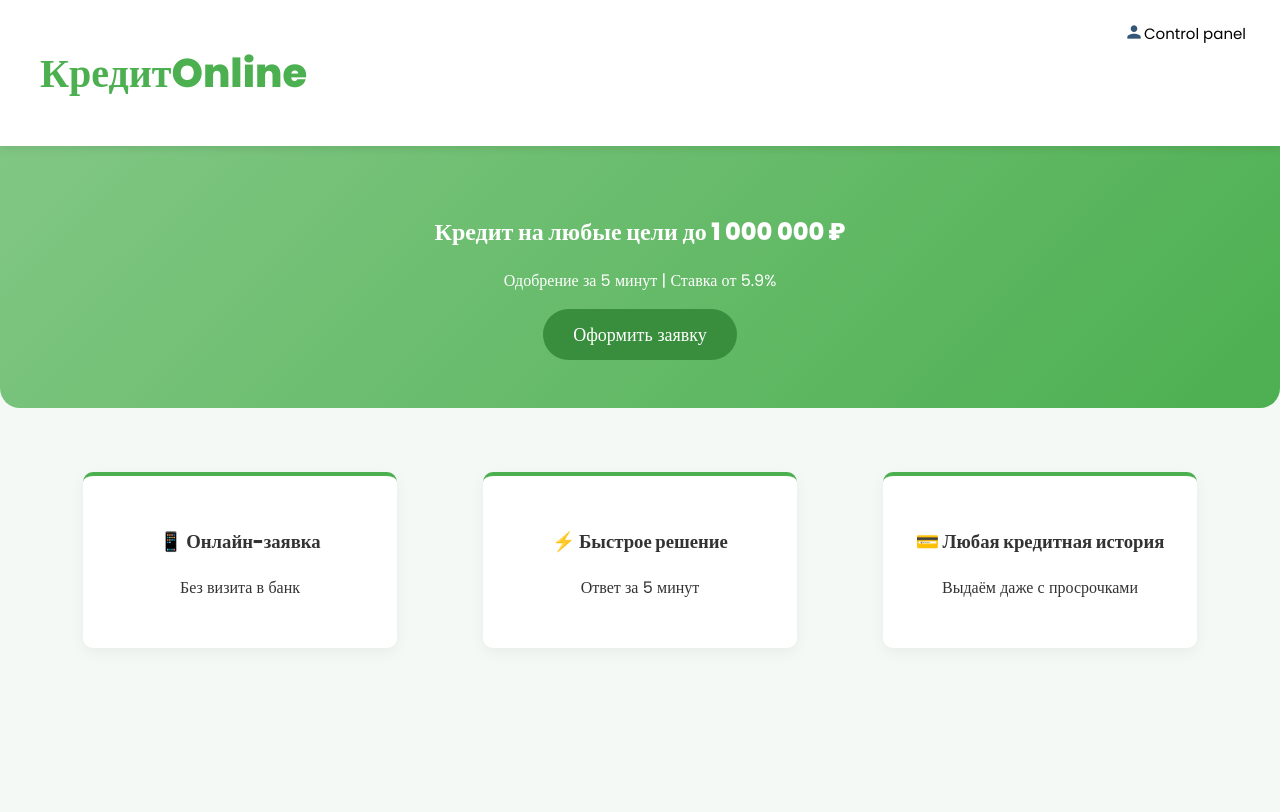
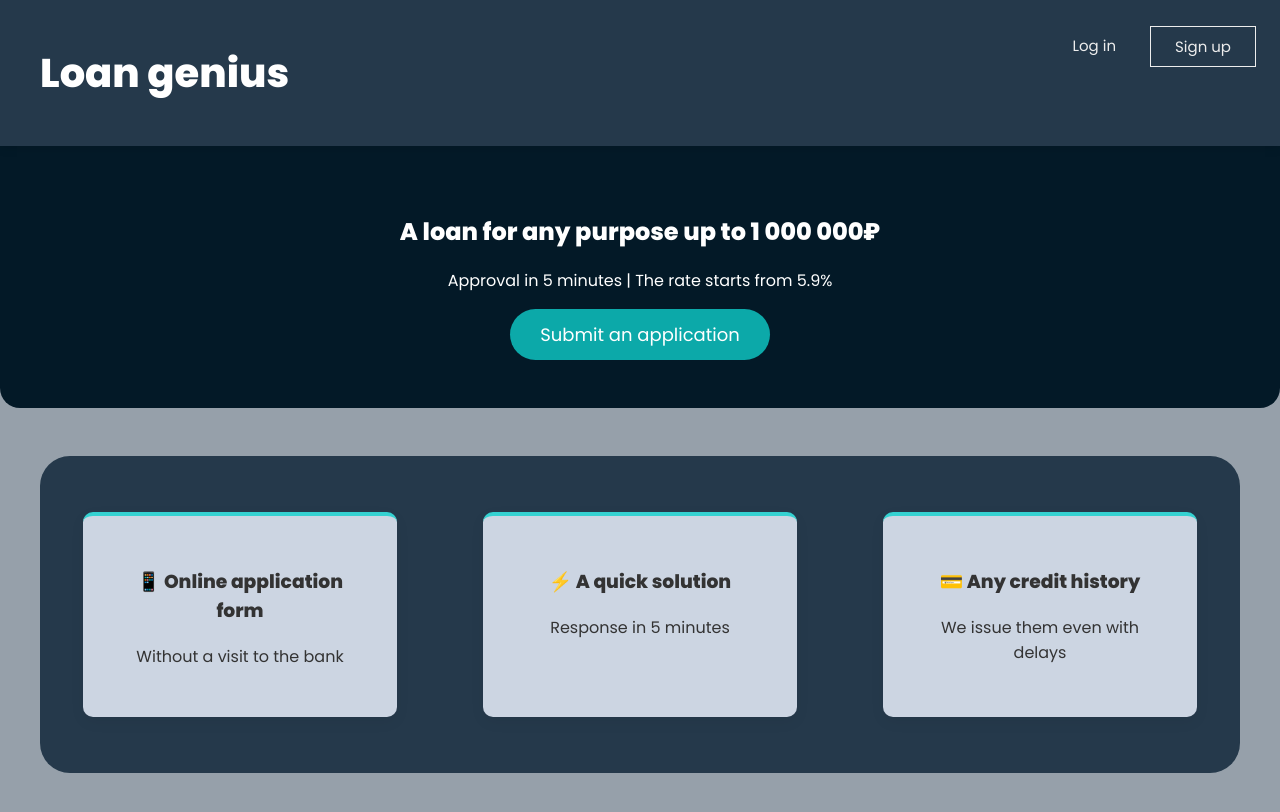
Before and after one commit to Akbar-26122005/loan-genius, a React (Create React App) app: page / in a window 1280 px wide. Shown: the top 812 px of the page. Built offline with nearby package versions, Linux system fonts and the light colour scheme.

Commit message:
Изменен стиль главной страницы

```diff
--- a/src/App.js
+++ b/src/App.js
@@ -10,7 +10,7 @@ function App() {
     <Router>
       <Routes>
           <Route path='/' Component={Home} />
-          <Route path='/auth' Component={Auth} />
+          <Route path='/auth/:is_log_in_mode' Component={Auth} />
           <Route path='*' Component={Error404} />
         </Routes>
     </Router>
--- a/src/components/home.jsx
+++ b/src/components/home.jsx
@@ -1,42 +1,53 @@
 import React from 'react';
+import { useNavigate } from 'react-router-dom';
 import { Link } from 'react-router-dom';
-import './home.css';
+import '../styles/home.css';
 
 function Home() {
+    const navigate = useNavigate();
+
+    const handleNavigate = isLogInMode => {
+        navigate(`/auth/${isLogInMode}`);
+    }
+
     return (
         <body className='mainguard auth'>
             <header>
                 <div class="container">
-                    <h1 id='main-headline'>КредитOnline</h1>
+                    <h1 id='main-headline'>Loan genius</h1>
                 </div>
                 <nav>
-                    <Link to='/auth'>
+                    {/* <Link to='/auth'>
                         <div className='navigate-element'>Control panel</div>
-                    </Link>
+                    </Link> */}
+                    <div className="navigate-panel">
+                        <div className="log-in" onClick={ () => handleNavigate('1') }>Log in</div>
+                        <div className="sign-up" onClick={ () => handleNavigate('0') }>Sign up</div>
+                    </div>
                 </nav>
             </header>
 
             <section class="hero">
                 <div class="container">
-                    <h2>Кредит на любые цели до 1 000 000 ₽</h2>
-                    <p>Одобрение за 5 минут | Ставка от 5.9%</p>
-                    <button class="cta-button">Оформить заявку</button>
+                    <h2>A loan for any purpose up to 1 000 000₽</h2>
+                    <p>Approval in 5 minutes | The rate starts from 5.9%</p>
+                    <button class="cta-button">Submit an application</button>
                 </div>
             </section>
 
             <div class="container">
                 <section class="features">
                     <div class="feature-card">
-                        <h3>📱 Онлайн-заявка</h3>
-                        <p>Без визита в банк</p>
+                        <h3>📱 Online application form</h3>
+                        <p>Without a visit to the bank</p>
                     </div>
                     <div class="feature-card">
-                        <h3>⚡ Быстрое решение</h3>
-                        <p>Ответ за 5 минут</p>
+                        <h3>⚡ A quick solution</h3>
+                        <p>Response in 5 minutes</p>
                     </div>
                     <div class="feature-card">
-                        <h3>💳 Любая кредитная история</h3>
-                        <p>Выдаём даже с просрочками</p>
+                        <h3>💳 Any credit history</h3>
+                        <p>We issue them even with delays</p>
                     </div>
                 </section>
             </div>
--- a/src/components/page404.jsx
+++ b/src/components/page404.jsx
@@ -1,5 +1,5 @@
 import React from 'react';
-import './page404.css';
+import '../styles/page404.css';
 import logo from '../resources/logo.svg';
 
 function Page404() {
--- a/src/components/auth.css
+++ b/src/styles/auth.css
@@ -8,10 +8,10 @@
 }
 
 * {
-  -webkit-user-select: none; /* Chrome/Safari */
-  -moz-user-select: none; /* Firefox */
-  -ms-user-select: none; /* IE/Edge */
-  user-select: none; /* Стандартный синтаксис */
+  -webkit-user-select: none; /* Chrome/Safari         */
+  -moz-user-select: none;    /* Firefox               */
+  -ms-user-select: none;     /* IE/Edge               */
+  user-select: none;         /* Стандартный синтаксис */
 }
 
 .hide {
@@ -35,7 +35,7 @@
 
 .auth-context {
     position: relative;
-    width: 700px; height: 400px;
+    width: 700px; height: 470px;
     background-color: #031927;
     border-radius: 14px;
     overflow: hidden;
@@ -52,18 +52,19 @@ h1.main-text {
 .context-rect {
     position: absolute;
     top: -90px; left: 360px;
-    width: 900px; height: 550px;
+    width: 900px; height: 600px;
     background: linear-gradient(to left, #34d1d1, #0ca9a9);
-    transform: rotate(-10deg);
+    transform: rotate(-6deg);
     /* transition: all 3s ease; */
     transition:
         left 3s ease-out,
         transform 3s ease-in-out;
+    transition-delay: 0.1s;
 }
 
 .rect-state-signUp {
     left: -550px;
-    transform: rotate(10deg);
+    transform: rotate(6deg);
 }
 
 .form {
@@ -89,18 +90,16 @@ h1.main-text {
     transition: all 1s ease;
 }
 
-.login.meeting {
+.meeting.login {
     right: 0; top: 80px;
     padding-right: 50px;
 }
 
-.signUp.meeting {
+.meeting.signUp {
     display: none;
     left: 0; top: 60px;
     align-items: start;
     padding-left: 50px;
-
-    transition-delay: 2.3s;
 }
 
 .row {
--- a/src/components/home.css
+++ b/src/styles/home.css
@@ -1,26 +1,26 @@
 :root {
-    --primary-green: #4CAF50; /* Спокойный зеленый */
+    --primary-green: #4CAF50;   /* Спокойный зеленый */
     --secondary-green: #81C784; /* Светло-зеленый */
-    --dark-green: #388E3C; /* Для акцентов */
-    --background: #F5F9F5; /* Очень светлый зелёный фон */
+    --dark-green: #388E3C;      /* Для акцентов */
+    --background: #F5F9F5;      /* Очень светлый зелёный фон */
 }
 
 body {
     font-family: 'Arial', sans-serif;
-    background-color: var(--background);
+    background-color: #96a0aa;
     margin: 0;
     color: #333;
     height: 110vh;
 }
 
 header {
-    background-color: white;
+    background-color: #25394b;
     box-shadow: 0 2px 10px rgba(0,0,0,0.1);
     padding: 1rem 0;
     position: relative;
 }
 
-.navigate-element {
+/* .navigate-element {
     padding: 2px 4px;
     position: absolute;
     top: 20px; right: 30px;
@@ -34,10 +34,34 @@ header {
         color: #345678;
         font-size: 20px;
     }
+} */
+
+.navigate-panel {
+    padding: 2px 4px;
+    position: absolute;
+    top: 24px; right: 20px;
+    color: #ededed;
+    font-size: 15px;
+    display: flex;
+    gap: 10px;
+}
+
+.navigate-panel > div {
+    padding: 8px 24px;
+    cursor: pointer;
+
+    &:hover {
+        color: #cdd;
+        border-color: #cdd;
+    }
+}
+
+.navigate-panel > .sign-up {
+    border: 1px solid #ededed;
 }
 
 #main-headline {
-    color: var(--primary-green);
+    color: #fff;
     font-size: 40px;
 }
 
@@ -48,7 +72,7 @@ header {
 }
 
 .hero {
-    background: linear-gradient(135deg, var(--secondary-green), var(--primary-green));
+    background: linear-gradient(135deg, #031927, #031927);
     color: white;
     padding: 3rem 0;
     text-align: center;
@@ -56,7 +80,7 @@ header {
 }
 
 .cta-button {
-    background-color: var(--dark-green);
+    background-color: #0ca9a9; /* var(--dark-green) */
     color: white;
     border: none;
     padding: 12px 30px;
@@ -67,7 +91,7 @@ header {
 }
 
 .cta-button:hover {
-    background-color: #2E7D32;
+    background-color: #34d1d1; /* #2E7D32 */
     transform: translateY(-2px);
 }
 
@@ -76,15 +100,23 @@ header {
     justify-content: space-around;
     flex-wrap: wrap;
     margin: 3rem 0;
+    background: #25394b;
+    padding: 40px 0;
+    border-radius: 30px;
 }
 
 .feature-card {
-    background: white;
+    background: #ccd5e2;
     border-radius: 10px;
     padding: 2rem;
     width: 250px;
     margin: 1rem;
     box-shadow: 0 5px 15px rgba(0,0,0,0.05);
     text-align: center;
-    border-top: 4px solid var(--primary-green);
+    border-top: 4px solid #34d1d1;
+    transition: all 0.3s ease;
+
+    &:hover {
+        transform: translateY(-4px);
+    }
 }
```
Also changed, not shown: src/components/auth.jsx (+74 -52 lines), src/styles/page404.css (added).
